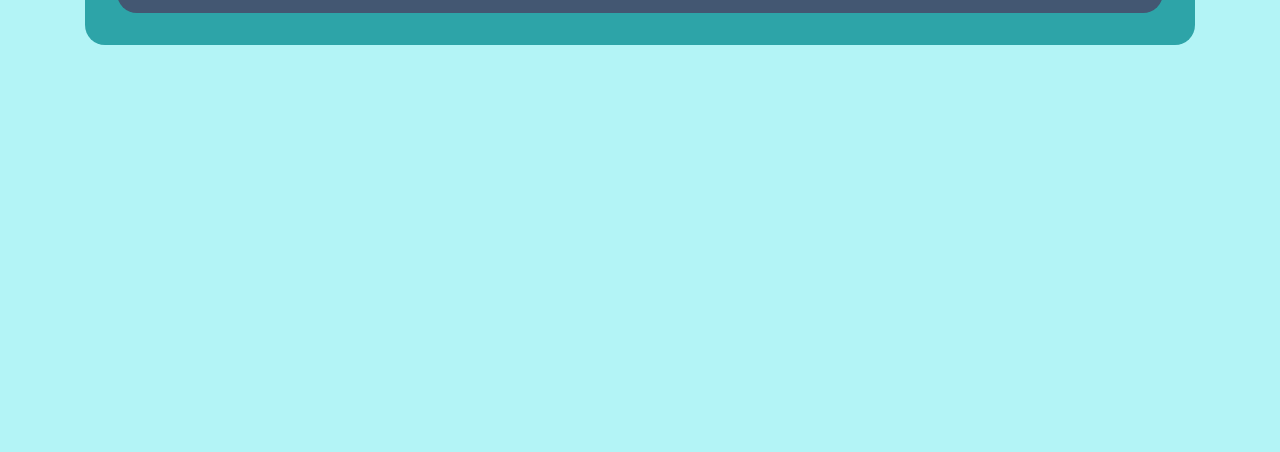
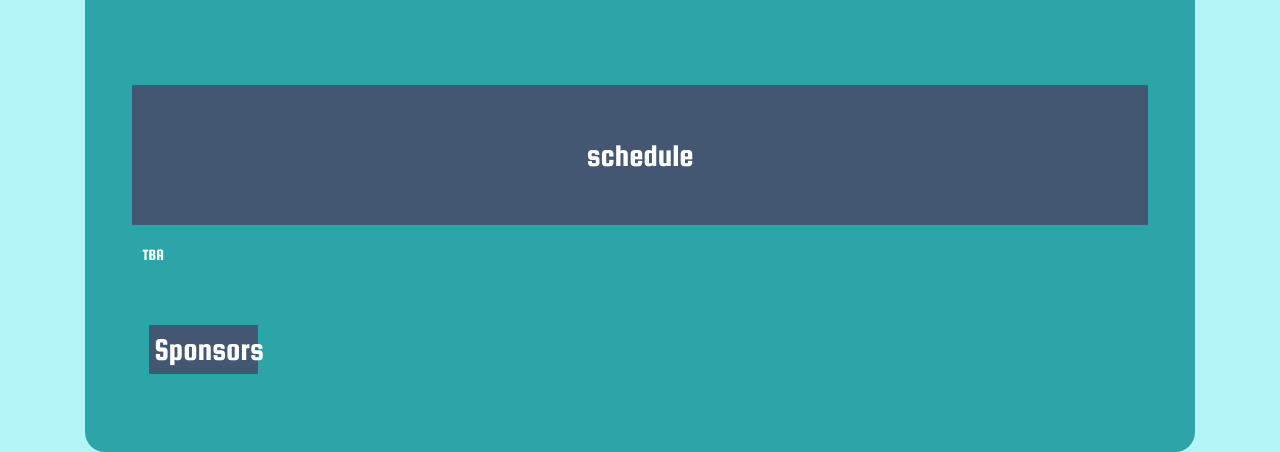
Before and after one commit to pennstatebehrend/behrendhacks, a plain HTML site: page index.html in a window 1280 px wide. Shown: the part 783-1235 px from the top of the page. Before the commit the page ends 828 px from the top, so only its background shows below. Drawn offline with nearby package versions, Linux system fonts and the light colour scheme.

Commit message:
added some more stlying
playing around with what looks the nicest

```diff
--- a/index.css
+++ b/index.css
@@ -10,20 +10,23 @@ h1 {
   text-align: center;
   padding: 5%;
 }
+h2{
+  background-color: #435772;
+  border-radius: 1px;
+  text-align: center;
+  padding: 5%;
+}
 p{
   padding:1%;
-}
-.heading{
 }
 .row{
   padding: 3%;
 }
 .container-lg {
-    color: white;
-    background-color: #435772;
     border-radius: 20px;
 }
 .content{
+  /*This is the text block below the heading*/
   background-color: rgb(45,164,168);
   border-radius: 20px;
 }
--- a/index.html
+++ b/index.html
@@ -10,6 +10,7 @@
     <!--bootstrap-->
     <link rel="stylesheet" href="https://stackpath.bootstrapcdn.com/bootstrap/4.4.1/css/bootstrap.min.css" integrity="sha384-Vkoo8x4CGsO3+Hhxv8T/Q5PaXtkKtu6ug5TOeNV6gBiFeWPGFN9MuhOf23Q9Ifjh" crossorigin="anonymous">
     <link rel="stylesheet" href="index.css" type="text/css">
+    <!-- google fonts-->
     <link href="https://fonts.googleapis.com/css?family=Squada+One&display=swap" rel="stylesheet">
   </head>
   <body>
@@ -44,7 +45,7 @@
 
         <div class = "row">
             <div class="container-lg" class="text-center">
-              <h2 id="frq">FRQ</h2>
+              <h2>FRQ</h2>
               <div class "container">
                 <div class="row">
                   <p>Will food be provided? </p>
@@ -55,14 +56,16 @@
           </div>
           <div class = "row">
             <div class="container-lg" class="text-center">
-              <h2 id="Sponsors">Sponsors</h2>
+              <h2 id="Sponsors">schedule</h2>
               <p>
-                Lorem ipsum dolor sit amet, consectetur adipiscing elit, sed
-                do eiusmod tempor incididunt ut labore et dolore
-                magna aliqua. Ut enim ad minim veniam, quis nostrud
-                exercitation ullamco laboris nisi ut aliquip ex ea
-                commodo consequat.
+                TBA
               </p>
+            </div>
+          <div class = "row">
+            <div class="container-lg" class="text-center">
+              <h2>Sponsors</h2>
+              <div class="row">
+              </div>
             </div>
           </div>
       </div
```
Also changed, not shown: register.html (+3 -1 lines).
